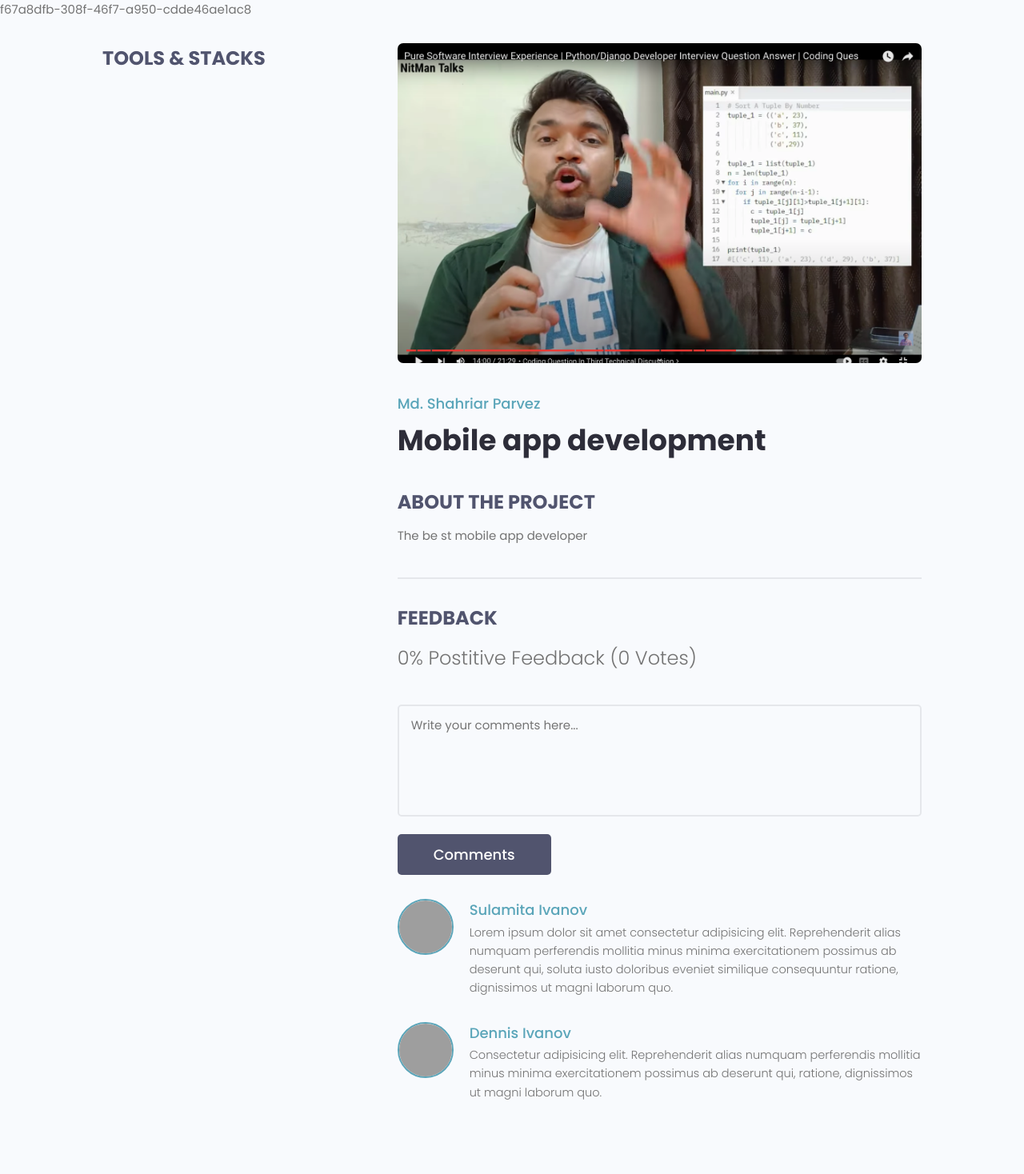
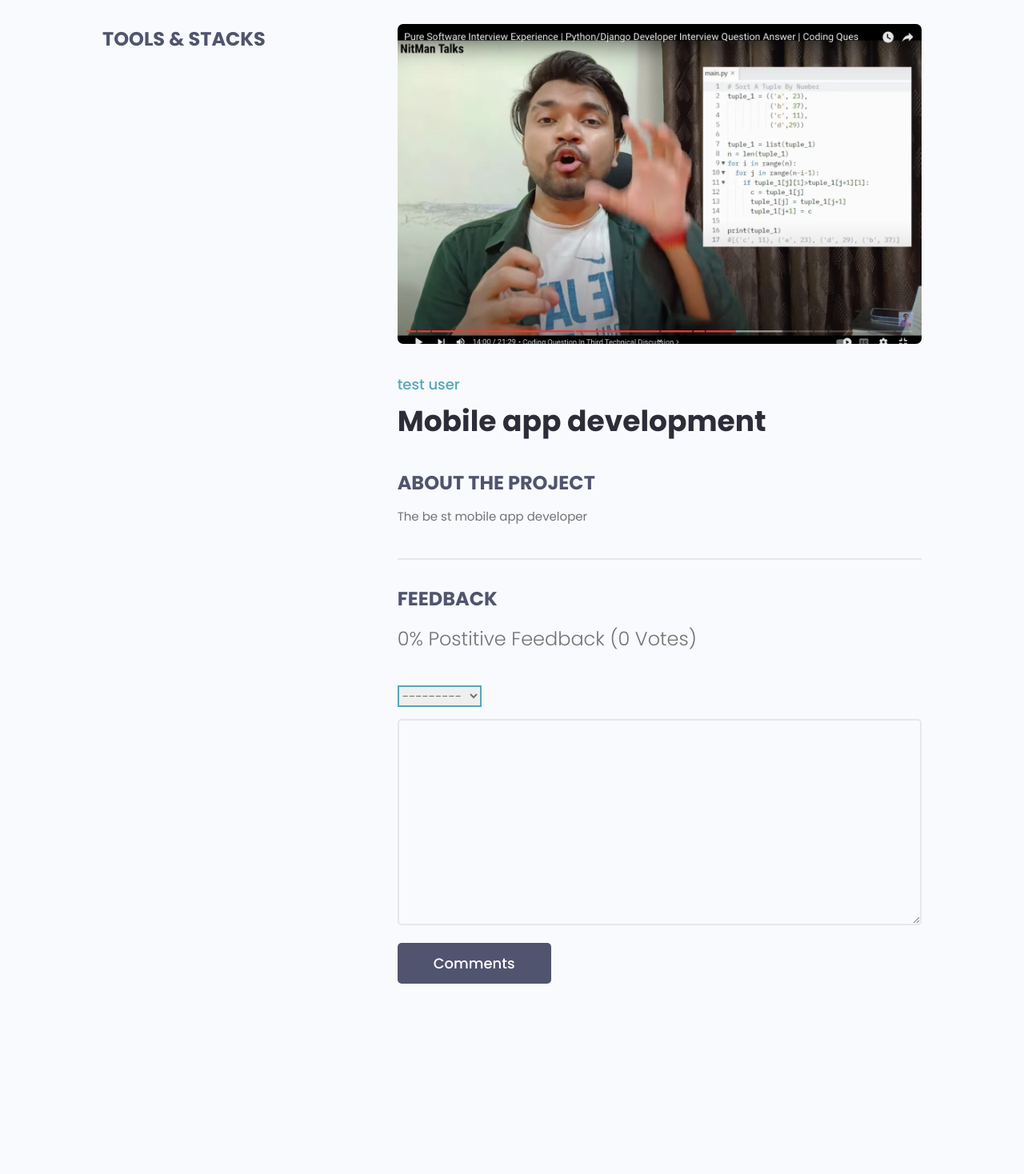
Before and after one commit to 87saswat/devclientsearch, a Django app: page /projects/project/f67a8dfb-308f-46f7-a950-cdde46ae1ac8/ in a window 1280 px wide. Shown: the part 77-1545 px from the top of the page at 80% size. After the commit the page ends 1307 px from the top, so only its background shows below. Run offline with Django 4.2, Linux system fonts and the light colour scheme; data comes from the database, SQL or seed files in the repository; both versions use the stored data as it was after the commit; some libraries are stand-ins or nearby versions; grey boxes are pictures that could not be loaded.

Commit message:
Review func

```diff
--- a/projects/forms.py
+++ b/projects/forms.py
@@ -1,8 +1,7 @@
-from dataclasses import field, fields
-import imp
-from pyexpat import model
+
+
 from django.forms import ModelForm
-from .models import Projects
+from .models import Projects, Review
 from django import forms
 
 
@@ -44,3 +43,23 @@ class ProjectForm(ModelForm):
         # ----------------------------------------------------
         # for name, field in self.fields.items():
         #     field.widget.attrs.update({'class': 'input'})
+
+
+class ReviewForm(ModelForm):
+    class Meta:
+        model = Review
+        fields = ['value', 'body']
+
+        labels = {
+            'value': 'Place your vote',
+            'body': 'Add a comment to your vote'
+        }
+
+    def __init__(self, *args, **kwargs):
+        super(ReviewForm, self).__init__(*args, **kwargs)
+        self.fields['body'].widget.attrs.update(
+            {'class': 'input'}
+        )
+        self.fields['value'].widget.attrs.update(
+            {'class': 'input'}
+        )
--- a/projects/models.py
+++ b/projects/models.py
@@ -38,12 +38,17 @@ class Review(models.Model):
         ('down', 'Down Vote')
 
     )
+    owner = models.ForeignKey(Profile, on_delete=models.CASCADE, null=True)
     project = models.ForeignKey(Projects, on_delete=models.CASCADE)
     body = models.TextField(null=True, blank=True)
     value = models.CharField(max_length=200, choices=VOTE_TYPE)
     created = models.DateTimeField(auto_now_add=True)
     id = models.UUIDField(default=uuid.uuid4, unique=True,
                           primary_key=True, editable=False)
+
+    class Meta:
+        # owner and project have to be unique. no owner can add more than one review in a project i.e. an owner can only add ne review on a project
+        unique_together = [['owner', 'project']]
 
     def __str__(self) -> str:
         return self.value
--- a/projects/templates/projects/single-project.html
+++ b/projects/templates/projects/single-project.html
@@ -2,7 +2,7 @@
 
 {% block content %}
 
-   {{project.id}}
+
 
     <!-- Main Section -->
     <main class="singleProject my-md">
@@ -24,7 +24,8 @@
                 </div>
                 <div class="column column--2of3">
                     <img class="singleProject__preview" src="{{ project.featured_image.url }}" alt="portfolio thumbnail" />
-                    <a href="profile.html" class="singleProject__developer">Md. Shahriar Parvez</a>
+                    <a href="profile.html" class="singleProject__developer">{{project.owner.name}}</a>
+                                                                                    <!-- Projects.owner--Profile.name -->
                     <h2 class="singleProject__title">{{project.title}}</h2>
                     <h3 class="singleProject__subtitle">About the Project</h3>
                     <div class="singleProject__info">
@@ -37,48 +38,47 @@
                             {{project.vote_ratio}}% Postitive Feedback ({{project.vote_total}} Vote{{project.vote_total|pluralize:"s"}})
                         </h5>
 
-                        <form class="form" action="#" method="POST">
+                        <form class="form" action="{% url 'project' project.id %}" method="POST">
+                            {% csrf_token %}
                             <!-- Textarea -->
+                            {% for field in form %}
                             <div class="form__field">
-                                <label for="formInput#textarea">Comments: </label>
-                                <textarea class="input input--textarea" name="message" id="formInput#textarea"
-                                    placeholder="Write your comments here..."></textarea>
+                                <label for="formInput#textarea">{{field.label}}</label>
+                                <!-- <textarea class="input input--textarea" name="message" id="formInput#textarea"
+                                    placeholder="Write your comments here..."></textarea> -->
+                                    {{field}}
                             </div>
+                            {% endfor %}
                             <input class="btn btn--sub btn--lg" type="submit" value="Comments" />
                         </form>
+
+
+                        <!-- COMMENTS FUNCTIONALITY START -->
+                        {% for review in project.review_set.all %}
+                        {% if review.body %}
                         <div class="commentList">
+
                             <div class="comment">
-                                <a href="profile.html">
+                                <a href="{% url 'user-profile' review.owner.id %}">
                                     <img class="avatar avatar--md"
-                                        src="https://pbs.twimg.com/profile_images/1335382240931368961/b3wSZKj4_400x400.jpg"
+                                        src="{{review.owner.profile_image.url}}"
                                         alt="user" />
                                 </a>
+
+
                                 <div class="comment__details">
-                                    <a href="profile.html" class="comment__author">Sulamita Ivanov</a>
-                                    <p class="comment__info">
-                                        Lorem ipsum dolor sit amet consectetur adipisicing elit. Reprehenderit alias numquam
-                                        perferendis
-                                        mollitia minus minima exercitationem possimus ab deserunt qui, soluta iusto
-                                        doloribus eveniet
-                                        similique consequuntur ratione, dignissimos ut magni laborum quo.
-                                    </p>
+                                    <a href="{% url 'user-profile' review.owner.id %}" class="comment__author">{{review.owner.name}}</a>
+                                    <p class="comment__info">{{review.body|linebreaksbr}}</p>
                                 </div>
+
+
                             </div>
-                            <div class="comment">
-                                <a href="profile.html">
-                                    <img class="avatar avatar--md" src="https://avatars.githubusercontent.com/u/33843378"
-                                        alt="user" />
-                                </a>
-                                <div class="comment__details">
-                                    <a href="profile.html" class="comment__author">Dennis Ivanov</a>
-                                    <p class="comment__info">
-                                        Consectetur adipisicing elit. Reprehenderit alias numquam perferendis mollitia minus
-                                        minima
-                                        exercitationem possimus ab deserunt qui, ratione, dignissimos ut magni laborum quo.
-                                    </p>
-                                </div>
-                            </div>
+
+
                         </div>
+                        {% endif %}
+                        {% endfor %}
+
                     </div>
                 </div>
             </div>
--- a/projects/views.py
+++ b/projects/views.py
@@ -5,7 +5,7 @@ from django.http import HttpResponse
 from django.contrib.auth.decorators import login_required
 from django.contrib import messages
 from .models import Projects, Tag
-from .forms import ProjectForm
+from .forms import ProjectForm, ReviewForm
 from .utils import searchProjects, paginateProjects
 
 
@@ -20,7 +20,20 @@ def projects(request):
 
 def project(request, pk):
     projectObj = Projects.objects.get(id=pk)
-    context = {'project': projectObj}
+    form = ReviewForm()
+    if request.method == 'POST':
+        form = ReviewForm(request.POST)
+        if form.is_valid():
+            review = form.save(commit=False)
+            review.project = projectObj       # CONNECT SPECIFIC PROJECT WITH THE REVIEW
+            # CONNECT THE REVIEW OWNER WITH THE PROFILE PAGE
+            review.owner = request.user.profile
+            review.save()
+            messages.success(request, "Review submitted successfully")
+
+            # UPDATE PRJECT VOTE COUNT
+
+    context = {'project': projectObj, 'form': form}
     return render(request, 'projects/single-project.html', context)
 
 
--- a/users/forms.py
+++ b/users/forms.py
@@ -1,6 +1,4 @@
-from cProfile import label
-from dataclasses import fields
-from pyexpat import model
+
 from django.forms import ModelForm
 from django.contrib.auth.forms import UserCreationForm
 from django.contrib.auth.models import User
```
Also changed, not shown: db.sqlite3, projects/migrations/0005_auto_20220805_0853.py (added), static/images/profiles/Screenshot_2022-08-05_at_2.43.17_PM.png (added), static/images/profiles/Screenshot_2022-08-05_at_2.44.39_PM.png (added).
